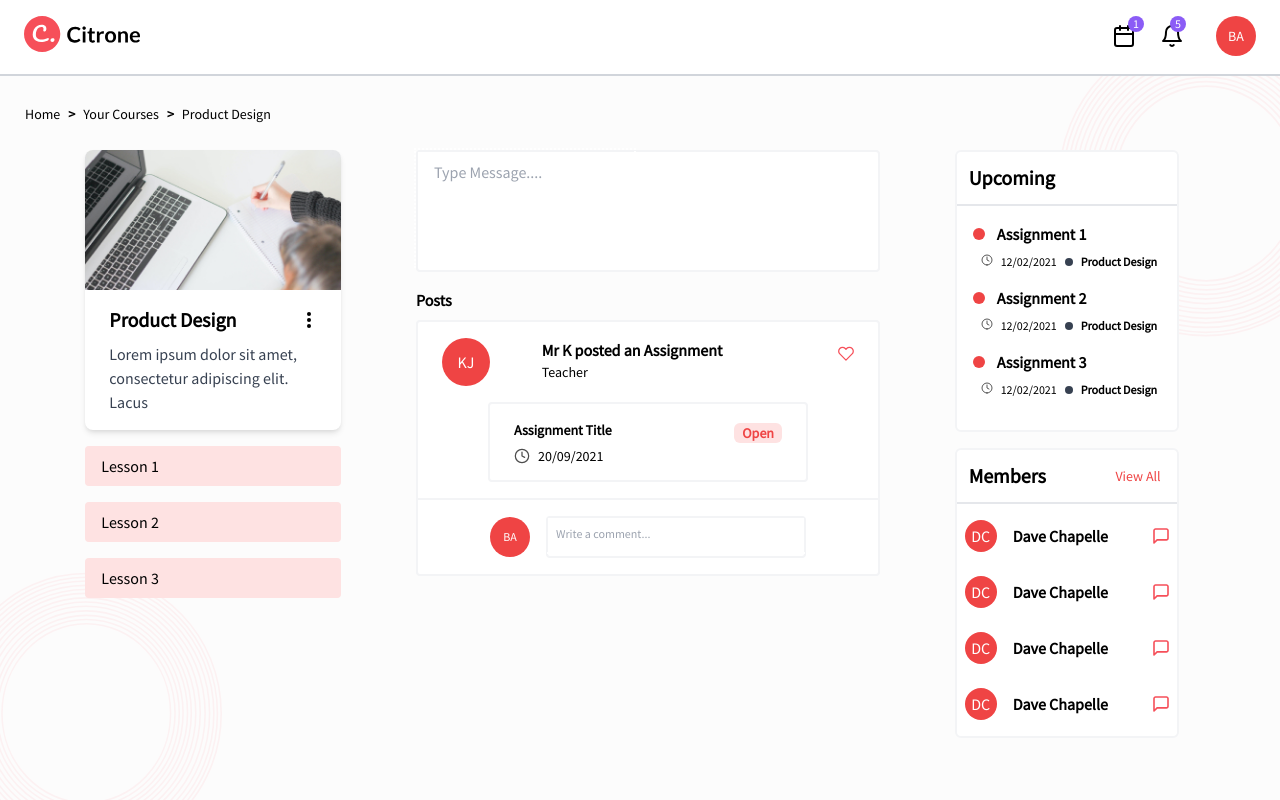
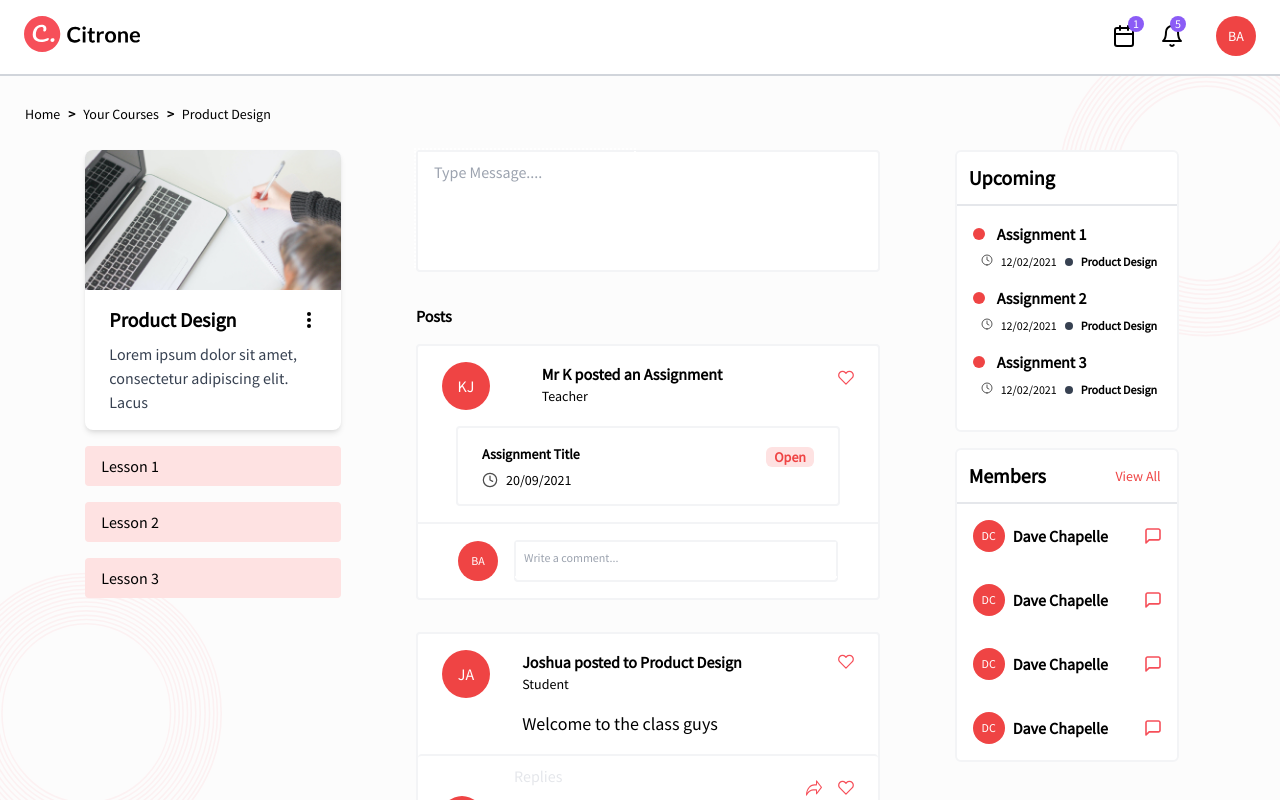
Before and after one commit to ChukwuebukaN/citrone, a React (Create React App) app: page / in a window 1280 px wide. Both pictures are taken after a click on the button "Enter Classroom 👋". Shown: the top 800 px of the page. Built offline with nearby package versions, Linux system fonts and the light colour scheme.

Commit message:
Chukwuebuka: Updated post component

```diff
--- a/src/components/classroom/lesson/lesson.js
+++ b/src/components/classroom/lesson/lesson.js
@@ -1,19 +1,21 @@
 import React from "react";
 
 function Lesson() {
+  /** Reusable components for users lessons */
+  // eslint-disable-next-line react/prop-types
+  const LessonItem = ({ title = "" }) => (
+    <div className=" mb-4 rounded overflow-hidden cursor-pointer bg-red-100 px-4 py-2">
+      <p>{title}</p>
+    </div>
+  );
+
   /** Displays users lessons */
   const displayLesson = () => {
     return (
       <div className="mb-8 w-72 lg:w-64">
-        <div className=" mb-4 rounded overflow-hidden cursor-pointer bg-red-100 px-4 py-2">
-          <p>Lesson 1</p>
-        </div>
-        <div className=" mb-4 rounded overflow-hidden cursor-pointer bg-red-100 px-4 py-2">
-          <p>Lesson 2</p>
-        </div>
-        <div className=" mb-4 rounded overflow-hidden cursor-pointer bg-red-100 px-4 py-2">
-          <p>Lesson 3</p>
-        </div>
+        <LessonItem title="Lesson 1" />
+        <LessonItem title="Lesson 2" />
+        <LessonItem title="Lesson 3" />
       </div>
     );
   };
--- a/src/components/classroom/members/members.js
+++ b/src/components/classroom/members/members.js
@@ -2,6 +2,22 @@ import React from "react";
 import { ReactComponent as MembersChat } from "../img/members-chat.svg";
 
 function Members() {
+  /** Reusable components for members item */
+  // eslint-disable-next-line react/prop-types
+  const MembersItem = ({ title = "" }) => (
+    <div className="pl-2 pb-2 pt-4">
+      <div className="flex justify-between">
+        <div className="ml-2 mb-2 rounded overflow-hidden cursor-pointer flex items-center">
+          <div className="text-xs rounded-full lg:h-8 lg:w-8 h-6 w-6 mr-2 flex items-center justify-center bg-red-500 text-white text-md">
+            DC
+          </div>
+          <p className="font-bold text-base">{title}</p>
+        </div>
+        <MembersChat className="mt-2 mr-4 cursor-pointer" />
+      </div>
+    </div>
+  );
+
   /** Displays classroom members */
   const displayUpcoming = () => {
     return (
@@ -12,50 +28,10 @@ function Members() {
             View All
           </button>
         </div>
-        <div className="pl-2 pr-2 pb-2 pt-4">
-          <div className="flex justify-between">
-            <div className=" mb-2 rounded overflow-hidden cursor-pointer flex items-center">
-              <div className="rounded-full lg:h-8 lg:w-8 h-6 w-6 mr-4 flex items-center justify-center bg-red-500 text-white text-md">
-                DC
-              </div>
-              <p className="font-bold text-base">Dave Chapelle</p>
-            </div>
-            <MembersChat className="mt-2 cursor-pointer" />
-          </div>
-        </div>
-        <div className="p-2">
-          <div className="flex justify-between">
-            <div className=" mb-2 rounded overflow-hidden cursor-pointer flex items-center">
-              <div className="rounded-full lg:h-8 lg:w-8 h-6 w-6 mr-4 flex items-center justify-center bg-red-500 text-white text-md">
-                DC
-              </div>
-              <p className="font-bold text-base">Dave Chapelle</p>
-            </div>
-            <MembersChat className="mt-2 cursor-pointer" />
-          </div>
-        </div>
-        <div className="p-2">
-          <div className="flex justify-between">
-            <div className=" mb-2 rounded overflow-hidden cursor-pointer flex items-center">
-              <div className="rounded-full lg:h-8 lg:w-8 h-6 w-6 mr-4 flex items-center justify-center bg-red-500 text-white text-md">
-                DC
-              </div>
-              <p className="font-bold text-base">Dave Chapelle</p>
-            </div>
-            <MembersChat className="mt-2 cursor-pointer" />
-          </div>
-        </div>
-        <div className="p-2">
-          <div className="flex justify-between">
-            <div className=" mb-2 rounded overflow-hidden cursor-pointer flex items-center">
-              <div className="rounded-full lg:h-8 lg:w-8 h-6 w-6 mr-4 flex items-center justify-center bg-red-500 text-white text-md">
-                DC
-              </div>
-              <p className="font-bold text-base">Dave Chapelle</p>
-            </div>
-            <MembersChat className="mt-2 cursor-pointer" />
-          </div>
-        </div>
+        <MembersItem title="Dave Chapelle" />
+        <MembersItem title="Dave Chapelle" />
+        <MembersItem title="Dave Chapelle" />
+        <MembersItem title="Dave Chapelle" />
       </div>
     );
   };
--- a/src/components/classroom/post/post.js
+++ b/src/components/classroom/post/post.js
@@ -1,19 +1,20 @@
 import React from "react";
 import { ReactComponent as LikePost } from "../img/like-post.svg";
 import { ReactComponent as PostClock } from "../img/classroom-clock.svg";
+import { ReactComponent as SharePost } from "../img/student-share.svg";
 
 function Post() {
   /** Displays message box */
   const displayMessageBox = () => {
     return (
       <div>
-        <div className="mb-4 rounded border-2 border-gray-100 bg-white">
+        <div className="mb-8 rounded border-2 border-gray-100 bg-white">
           <form>
             <label htmlFor="message">
               <textarea
                 id="message"
                 name="message"
-                className="h-24 lg:h-28 resize-none outline-white py-2 px-4"
+                className="h-40 lg:h-28 resize-none outline-white py-2 px-4"
                 placeholder="Type Message...."
               />
             </label>
@@ -26,10 +27,10 @@ function Post() {
   /** Displays teachers post box */
   const displayTeacherPost = () => {
     return (
-      <div>
-        <p className="mb-2 font-bold">Posts</p>
-        <div className="h-56 lg:h-64 lg:w-full rounded border-2 border-gray-100 bg-white">
-          <div className="px-2 py-2 lg:px-6 lg:py-4 flex justify-between">
+      <div className="mb-8">
+        <p className="mb-4 font-bold">Posts</p>
+        <div className="h-60 lg:h-64 lg:w-full rounded border-2 border-gray-100 bg-white">
+          <div className="px-4 py-4 lg:px-6 lg:py-4 flex justify-between">
             <div className="rounded-full lg:h-12 lg:w-12 h-8 w-8 flex items-center justify-center bg-red-500 text-white text-md">
               KJ
             </div>
@@ -41,12 +42,15 @@ function Post() {
             </div>
             <button type="button">
               <span>
-                <LikePost className=" lg:-mt-2 h-4 w-4 mb-2 right-0" />
+                <LikePost className=" -mt-4 h-4 w-4" />
               </span>
             </button>
           </div>
-          <div className="mb-4 h-20 w-60 lg:w-80 m-auto rounded border-2 border-gray-100 bg-white">
-            <div className="px-2 py-2 lg:px-6 lg:py-4 flex justify-between">
+          <div className="mb-4 h-20 w-60 lg:w-96 m-auto rounded border-2 border-gray-100 bg-white">
+            <div
+              className="px-6 py-4
+             lg:px-6 lg:py-4 flex justify-between"
+            >
               <div>
                 <p className="font-bold text-sm mb-2">Assignment Title</p>
                 <div className="flex">
@@ -74,7 +78,96 @@ function Post() {
                   <textarea
                     id="comment"
                     name="message"
-                    className="w-48 h-8 lg:w-64 lg:h-8 text-xs resize-none outline-white px-2 py-2"
+                    className="w-48 h-8 lg:w-80 lg:h-8 text-xs resize-none outline-white px-2 py-2"
+                    placeholder="Write a comment..."
+                  />
+                </label>
+              </form>
+            </div>
+          </div>
+        </div>
+      </div>
+    );
+  };
+
+  /** Displays student post box */
+  const displayStudentPost = () => {
+    return (
+      <div className="mb-8">
+        <div className="h-42 lg:h-42 mb-16 lg:w-full rounded border-2 border-gray-100 bg-white">
+          <div className="px-4 py-4 lg:px-6 lg:py-4 flex justify-between">
+            <div className="rounded-full lg:h-12 lg:w-12 h-8 w-8 flex items-center justify-center bg-red-500 text-white text-md">
+              JA
+            </div>
+            <div>
+              <p className="font-bold text-sm lg:text-base lg:-ml-16  px-2">
+                Joshua posted to Product Design
+              </p>
+              <p className="text-xs lg:text-sm lg:-ml-16 px-2">Student</p>
+              <p className="text-base lg:text-lg lg:-ml-16 px-2 mt-4">
+                Welcome to the class guys
+              </p>
+            </div>
+            <button type="button">
+              <span>
+                <LikePost className=" -mt-10 h-4 w-4" />
+              </span>
+            </button>
+          </div>
+          <div className="mb-4 h-40 m-auto rounded border-t-2 border-gray-100 bg-white">
+            <p className="ml-16 lg:ml-24 -mb-4 py-2 text-gray-200">Replies</p>
+            <div className="px-4 py-4 lg:px-6 lg:py-4 flex justify-between">
+              <div className="text-xs lg:text-md rounded-full lg:h-10 lg:w-10 h-8 w-8 flex items-center justify-center bg-red-500 text-white">
+                DC
+              </div>
+              <div className="lg:-ml-40 -ml-14">
+                <p className="font-bold text-sm lg:text-base  ">
+                  Dave Chapelle
+                </p>
+                <p className="text-base lg:text-md ">Jjjj</p>
+              </div>
+              <div className="flex">
+                <button type="button">
+                  <span>
+                    <SharePost className="mr-4 -mt-10 h-4 w-4" />
+                  </span>
+                </button>
+                <button type="button">
+                  <span>
+                    <LikePost className=" -mt-10 h-4 w-4" />
+                  </span>
+                </button>
+              </div>
+            </div>
+            <div className="pl-6 pr-4 lg:pl-10 lg:pr-10 -mt-4 flex items-center justify-center pt-4  bg-white">
+              <div className="text-xs mr-4 rounded-full lg:h-10 lg:w-10 h-8 w-8 flex items-center justify-center bg-red-500 text-white text-md">
+                BA
+              </div>
+              <div className="rounded border-2 border-gray-100 bg-white">
+                <form>
+                  <label htmlFor="comment">
+                    <textarea
+                      id="comment"
+                      name="message"
+                      className="w-48 h-8 lg:w-80 lg:h-8 text-xs resize-none outline-white px-2 py-2"
+                      placeholder="Write a comment..."
+                    />
+                  </label>
+                </form>
+              </div>
+            </div>
+          </div>
+          <div className="mb-4 flex items-center justify-center pt-4 border-t-2 border-gray-100 bg-white">
+            <div className="text-xs mr-4 rounded-full lg:h-10 lg:w-10 h-8 w-8 flex items-center justify-center bg-red-500 text-white text-md">
+              BA
+            </div>
+            <div className="rounded border-2 border-gray-100 bg-white">
+              <form>
+                <label htmlFor="comment">
+                  <textarea
+                    id="comment"
+                    name="message"
+                    className="w-48 h-8 lg:w-80 lg:h-8 text-xs resize-none outline-white px-2 py-2"
                     placeholder="Write a comment..."
                   />
                 </label>
@@ -87,9 +180,10 @@ function Post() {
   };
 
   return (
-    <div className="post mb-8 ml-4">
+    <div className="post mb-8 lg:ml-4">
       {displayMessageBox()}
       {displayTeacherPost()}
+      {displayStudentPost()}
     </div>
   );
 }
```
Also changed, not shown: src/components/classroom/upcoming/upcoming.js (+15 -37 lines), src/components/classroom/img/student-share.svg (added).
